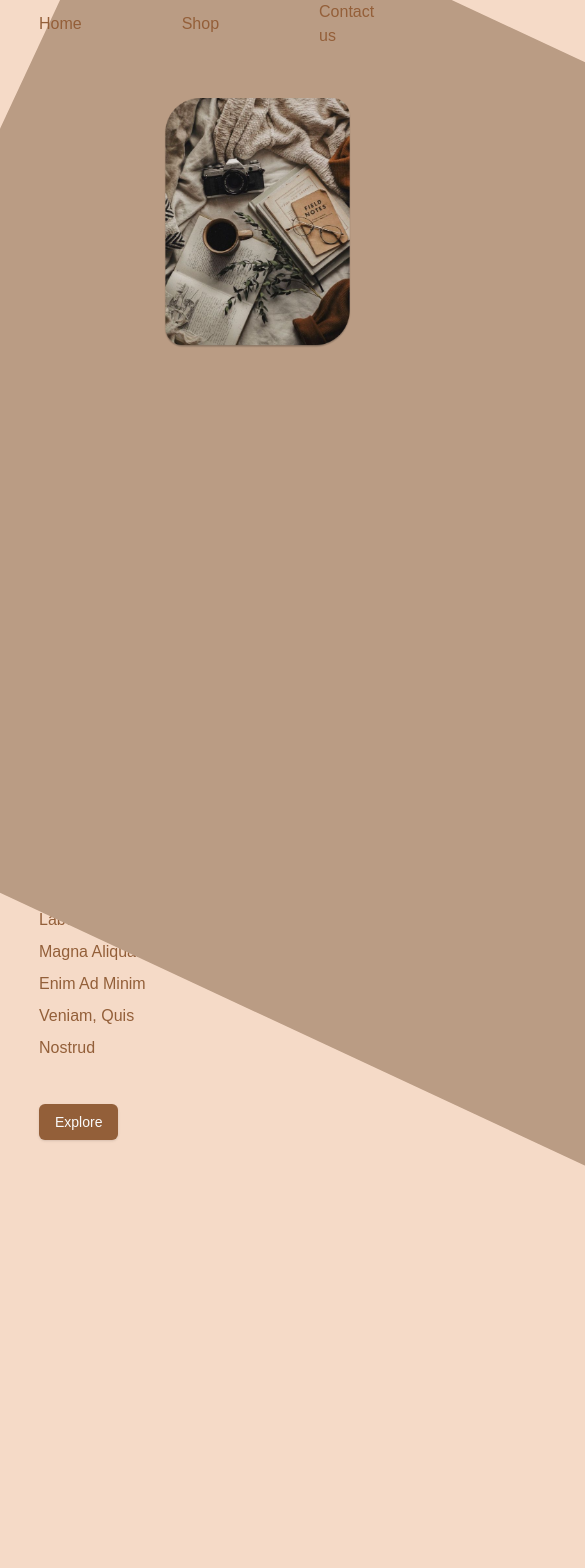
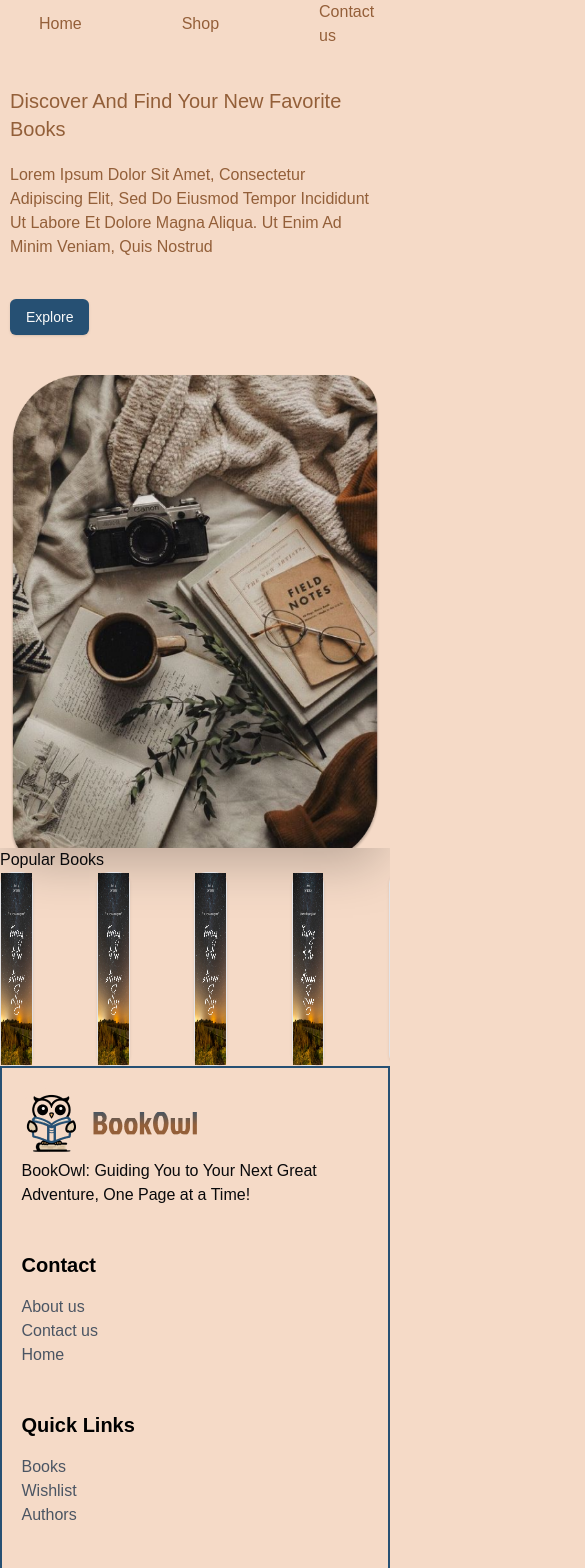
Before and after one commit to yunikabh/BookOwl, a Next.js app: page / in a window 390 px wide. Shown: the top 1568 px of the page, 585 px wide, since content can reach past the window. Before the commit the page ends 1180 px from the top, so only its background shows below. Built offline with nearby package versions, Linux system fonts and the light colour scheme.

Commit message:
responsive footer home page

```diff
--- a/package.json
+++ b/package.json
@@ -12,9 +12,10 @@
     "@hookform/resolvers": "^3.9.1",
     "@radix-ui/react-label": "^2.1.0",
     "@radix-ui/react-navigation-menu": "^1.2.1",
-    "@radix-ui/react-slot": "^1.1.0",
+    "@radix-ui/react-slot": "^1.1.1",
     "class-variance-authority": "^0.7.0",
     "clsx": "^2.1.1",
+    "embla-carousel-react": "^8.5.1",
     "lucide-react": "^0.460.0",
     "next": "15.0.3",
     "react": "19.0.0-rc-66855b96-20241106",
--- a/src/app/(home)/_components/Background.jsx
+++ b/src/app/(home)/_components/Background.jsx
@@ -1,26 +1,28 @@
 import { Button } from "@/components/ui/button";
+// import BookCarousel from "./BookCarousel";
 
 export default function Background(){
     return(
 
-         <div className="w-full overflow-x-hidden">
-    <div className="absolute bg-[#BA9C84] w-[1000px] h-[1000px] flex  justify-items-end origin-top-left rotate-[25deg] right-[-740px] top-[-150px] overflow-hidden "></div>
- <div className=" flex justify-between mx-[10%] mt-[50px]">
-    <div className="w-[40%] mt-10 text-primary ">
-    <h1 className="text-5xl z-40 leading-snug my-10">
+         <div className="w-full overflow-x-hidden h-[800px] shadow-2xl">
+            {/* Background design */}
+    <div className="sm:absolute  sm:bg-[#BA9C84] sm:w-[1000px] sm:h-[1000px] sm:flex  sm:justify-items-end sm:origin-top-left sm:rotate-[25deg] sm:right-[-740px] sm:top-[-150px] sm:overflow-hidden "></div>
+ <div className=" flex sm:justify-between sm:flex-row flex-col sm:mx-[10%] mx-[10px] sm:mt-[50px] mt-0">
+    <div className="sm:w-[40%] w-full sm:mt-10 mt-5 text-primary ">
+    <h1 className="sm:text-5xl text-xl z-40 leading-snug sm:my-10 my-5">
     Discover And Find
 Your New Favorite
 Books
 
     </h1>
-    <p className="leading-loose">
+    <p className="sm:leading-loose leading-normal ">
     Lorem Ipsum Dolor Sit Amet, Consectetur
 Adipiscing Elit, Sed Do Eiusmod Tempor
 Incididunt Ut Labore Et Dolore Magna Aliqua.
 Ut Enim Ad Minim Veniam, Quis Nostrud
     </p>
 
-    <Button className="my-10">Explore </Button>
+    <Button className="my-10 bg-[#265073] ">Explore </Button>
 
     </div>
     <div className="z-30 ">
@@ -28,6 +30,8 @@
     </div>
  </div>
 
+
+
   </div>
     )
 }
--- /dev/null
+++ b/src/app/(home)/_components/BookCarousel.jsx
@@ -0,0 +1,71 @@
+import { Card } from "@/components/ui/card"
+import {
+    Carousel,
+    CarouselContent,
+    CarouselItem,
+    CarouselNext,
+    CarouselPrevious,
+
+  } from "@/components/ui/carousel"
+
+
+
+const books = [
+
+    {
+        id : 1,
+        name : "idk",
+        img : "/photos/book.jpg",
+    },
+    {
+        id : 2,
+        name : "idk 1",
+        img : "/photos/book.jpg",
+    },
+    {
+        id : 3,
+        name : "idk 2",
+        img : "/photos/book.jpg",
+    },
+    {
+        id : 4,
+        name : "idk",
+        img : "/photos/book.jpg",
+    },
+    {
+        id : 5,
+        name : "idk",
+        img : "/photos/book.jpg",
+    },
+]
+
+
+export default function BookCarousel(){
+    return(
+        <div className="w-full">
+             <h1>Popular Books</h1>
+        <Carousel
+        opts={{
+            align: "start",
+            loop: true,
+
+        }} className="">
+
+            <CarouselContent className=" gap-4">
+                {books.map((item)=>(
+                    <CarouselItem key = {item.id} className=" basis-1/5">
+                        <Card className="bg-inherit w-[50%]">
+                        <img src={item.img} className=" h-48 w-full" />
+
+                        </Card>
+
+                    </CarouselItem>
+                ))}
+            </CarouselContent>
+            <CarouselPrevious />
+            <CarouselNext />
+
+        </Carousel>
+        </div>
+    )
+}
--- a/src/app/(home)/_components/ui/Footer.jsx
+++ b/src/app/(home)/_components/ui/Footer.jsx
@@ -2,14 +2,15 @@
 
 export default function Footer() {
   return (
-    <div className="mx-[5%] bg-white grid grid-cols-4 m-auto gap-11  ">
-      <div>
+    <div>
+    <div className="w-full px-[5%] grid sm:grid-cols-4 grid-col-1 m-auto gap-11 z-40  border-2 border-[#265073] py-5">
+      <div className="">
         <img src="/photos/logo.png"></img>
         <p>
           BookOwl: Guiding You to Your Next Great Adventure, One Page at a Time!
         </p>
       </div>
-      <div className="text-gray-600 ">
+      <div className="text-gray-600">
         <p className="font-bold pb-4 text-xl text-black">Contact</p>
         <h1>About us</h1>
         <h1>Contact us</h1>
@@ -29,5 +30,11 @@
         <h1>Authors</h1>
       </div>
     </div>
+    <div className="w-full px-[5%] bg-[#265073] flex justify-between text-white">
+      <h1>@ 2024 BookOwl. All rights reserved</h1>
+      <h2>Nepal College Of Information Technology</h2>
+
+    </div>
+    </div>
   );
 }
--- a/src/app/(home)/_components/ui/Navbar.jsx
+++ b/src/app/(home)/_components/ui/Navbar.jsx
@@ -19,7 +19,7 @@
 ]
 export default function Navbar() {
   return (
-    <div className="w-[100%] flex justify-between items-center ml-[5%]">
+    <div className="w-[100%] flex justify-between items-center ml-[5%] ">
 
       <div className="">
         <img src="/photos/logo.png" alt="Logo"></img>
--- a/src/app/(home)/layout.jsx
+++ b/src/app/(home)/layout.jsx
@@ -1,5 +1,5 @@
 import Navbar from "./_components/ui/Navbar.jsx";
-// import Footer from "./_components/ui/Footer.jsx";
+import Footer from "./_components/ui/Footer.jsx";
 
 
 export default function HomeLayout({ children }) {
@@ -10,7 +10,7 @@
 
       <Navbar />
       {children}
-      {/* <Footer /> */}
+      <Footer />
 
 
     </>
--- a/src/app/(home)/page.jsx
+++ b/src/app/(home)/page.jsx
@@ -1,9 +1,11 @@
 import Background from "./_components/Background.jsx"
+import BookCarousel from "./_components/BookCarousel.jsx";
 
 export default function Home() {
   return (
-   <>
+   <div className="overflow-hidden">
    <Background />
-   </>
+   <BookCarousel />
+   </div>
   );
 }
--- /dev/null
+++ b/src/components/ui/carousel.tsx
@@ -0,0 +1,262 @@
+"use client"
+
+import * as React from "react"
+import useEmblaCarousel, {
+  type UseEmblaCarouselType,
+} from "embla-carousel-react"
+import { ArrowLeft, ArrowRight } from "lucide-react"
+
+import { cn } from "@/lib/utils"
+import { Button } from "@/components/ui/button"
+
+type CarouselApi = UseEmblaCarouselType[1]
+type UseCarouselParameters = Parameters<typeof useEmblaCarousel>
+type CarouselOptions = UseCarouselParameters[0]
+type CarouselPlugin = UseCarouselParameters[1]
+
+type CarouselProps = {
+  opts?: CarouselOptions
+  plugins?: CarouselPlugin
+  orientation?: "horizontal" | "vertical"
+  setApi?: (api: CarouselApi) => void
+}
+
+type CarouselContextProps = {
+  carouselRef: ReturnType<typeof useEmblaCarousel>[0]
+  api: ReturnType<typeof useEmblaCarousel>[1]
+  scrollPrev: () => void
+  scrollNext: () => void
+  canScrollPrev: boolean
+  canScrollNext: boolean
+} & CarouselProps
+
+const CarouselContext = React.createContext<CarouselContextProps | null>(null)
+
+function useCarousel() {
+  const context = React.useContext(CarouselContext)
+
+  if (!context) {
+    throw new Error("useCarousel must be used within a <Carousel />")
+  }
+
+  return context
+}
+
+const Carousel = React.forwardRef<
+  HTMLDivElement,
+  React.HTMLAttributes<HTMLDivElement> & CarouselProps
+>(
+  (
+    {
+      orientation = "horizontal",
+      opts,
+      setApi,
+      plugins,
+      className,
+      children,
+      ...props
+    },
+    ref
+  ) => {
+    const [carouselRef, api] = useEmblaCarousel(
+      {
+        ...opts,
+        axis: orientation === "horizontal" ? "x" : "y",
+      },
+      plugins
+    )
+    const [canScrollPrev, setCanScrollPrev] = React.useState(false)
+    const [canScrollNext, setCanScrollNext] = React.useState(false)
+
+    const onSelect = React.useCallback((api: CarouselApi) => {
+      if (!api) {
+        return
+      }
+
+      setCanScrollPrev(api.canScrollPrev())
+      setCanScrollNext(api.canScrollNext())
+    }, [])
+
+    const scrollPrev = React.useCallback(() => {
+      api?.scrollPrev()
+    }, [api])
+
+    const scrollNext = React.useCallback(() => {
+      api?.scrollNext()
+    }, [api])
+
+    const handleKeyDown = React.useCallback(
+      (event: React.KeyboardEvent<HTMLDivElement>) => {
+        if (event.key === "ArrowLeft") {
+          event.preventDefault()
+          scrollPrev()
+        } else if (event.key === "ArrowRight") {
+          event.preventDefault()
+          scrollNext()
+        }
+      },
+      [scrollPrev, scrollNext]
+    )
+
+    React.useEffect(() => {
+      if (!api || !setApi) {
+        return
+      }
+
+      setApi(api)
+    }, [api, setApi])
+
+    React.useEffect(() => {
+      if (!api) {
+        return
+      }
+
+      onSelect(api)
+      api.on("reInit", onSelect)
+      api.on("select", onSelect)
+
+      return () => {
+        api?.off("select", onSelect)
+      }
+    }, [api, onSelect])
+
+    return (
+      <CarouselContext.Provider
+        value={{
+          carouselRef,
+          api: api,
+          opts,
+          orientation:
+            orientation || (opts?.axis === "y" ? "vertical" : "horizontal"),
+          scrollPrev,
+          scrollNext,
+          canScrollPrev,
+          canScrollNext,
+        }}
+      >
+        <div
+          ref={ref}
+          onKeyDownCapture={handleKeyDown}
+          className={cn("relative", className)}
+          role="region"
+          aria-roledescription="carousel"
+          {...props}
+        >
+          {children}
+        </div>
+      </CarouselContext.Provider>
+    )
+  }
+)
+Carousel.displayName = "Carousel"
+
+const CarouselContent = React.forwardRef<
+  HTMLDivElement,
+  React.HTMLAttributes<HTMLDivElement>
+>(({ className, ...props }, ref) => {
+  const { carouselRef, orientation } = useCarousel()
+
+  return (
+    <div ref={carouselRef} className="overflow-hidden">
+      <div
+        ref={ref}
+        className={cn(
+          "flex",
+          orientation === "horizontal" ? "-ml-4" : "-mt-4 flex-col",
+          className
+        )}
+        {...props}
+      />
+    </div>
+  )
+})
+CarouselContent.displayName = "CarouselContent"
+
+const CarouselItem = React.forwardRef<
+  HTMLDivElement,
+  React.HTMLAttributes<HTMLDivElement>
+>(({ className, ...props }, ref) => {
+  const { orientation } = useCarousel()
+
+  return (
+    <div
+      ref={ref}
+      role="group"
+      aria-roledescription="slide"
+      className={cn(
+        "min-w-0 shrink-0 grow-0 basis-full",
+        orientation === "horizontal" ? "pl-4" : "pt-4",
+        className
+      )}
+      {...props}
+    />
+  )
+})
+CarouselItem.displayName = "CarouselItem"
+
+const CarouselPrevious = React.forwardRef<
+  HTMLButtonElement,
+  React.ComponentProps<typeof Button>
+>(({ className, variant = "outline", size = "icon", ...props }, ref) => {
+  const { orientation, scrollPrev, canScrollPrev } = useCarousel()
+
+  return (
+    <Button
+      ref={ref}
+      variant={variant}
+      size={size}
+      className={cn(
+        "absolute  h-8 w-8 rounded-full",
+        orientation === "horizontal"
+          ? "-left-12 top-1/2 -translate-y-1/2"
+          : "-top-12 left-1/2 -translate-x-1/2 rotate-90",
+        className
+      )}
+      disabled={!canScrollPrev}
+      onClick={scrollPrev}
+      {...props}
+    >
+      <ArrowLeft className="h-4 w-4" />
+      <span className="sr-only">Previous slide</span>
+    </Button>
+  )
+})
+CarouselPrevious.displayName = "CarouselPrevious"
+
+const CarouselNext = React.forwardRef<
+  HTMLButtonElement,
+  React.ComponentProps<typeof Button>
+>(({ className, variant = "outline", size = "icon", ...props }, ref) => {
+  const { orientation, scrollNext, canScrollNext } = useCarousel()
+
+  return (
+    <Button
+      ref={ref}
+      variant={variant}
+      size={size}
+      className={cn(
+        "absolute h-8 w-8 rounded-full",
+        orientation === "horizontal"
+          ? "-right-12 top-1/2 -translate-y-1/2"
+          : "-bottom-12 left-1/2 -translate-x-1/2 rotate-90",
+        className
+      )}
+      disabled={!canScrollNext}
+      onClick={scrollNext}
+      {...props}
+    >
+      <ArrowRight className="h-4 w-4" />
+      <span className="sr-only">Next slide</span>
+    </Button>
+  )
+})
+CarouselNext.displayName = "CarouselNext"
+
+export {
+  type CarouselApi,
+  Carousel,
+  CarouselContent,
+  CarouselItem,
+  CarouselPrevious,
+  CarouselNext,
+}
```
Also changed, not shown: public/photos/book.jpg (added), 1 other file (tests, documents, lock files or other folders).
